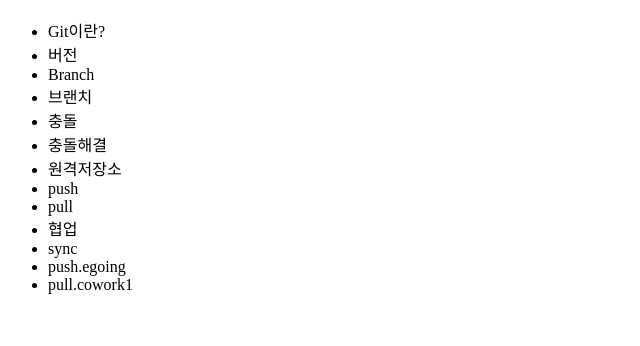
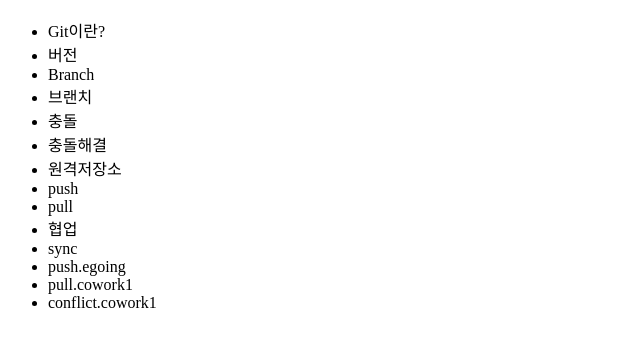
Before and after one commit to Byeongsun/opentutorials_git_sunson, a plain HTML site: page index.html in a window 1280 px wide. Shown: the part 48-394 px from the top of the page, without its empty margins (0-640 px from the left). Drawn offline with Linux system fonts and the light colour scheme.

Commit message:
add conflict.cowork1

```diff
--- a/index.html
+++ b/index.html
@@ -21,6 +21,7 @@
 			<li>sync</li>
 			<li>push.egoing</li>
 			<li>pull.cowork1</li>
+			<li>conflict.cowork1</li>
 		</ul>
 	</body>
 </html>
```
